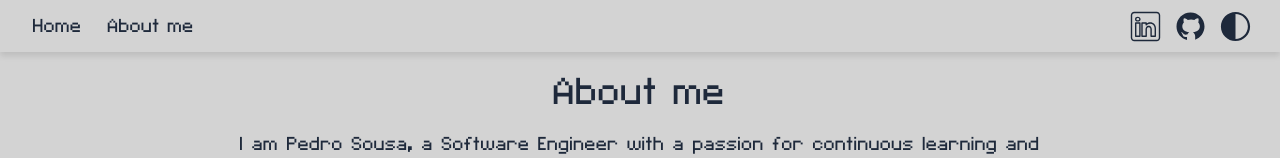
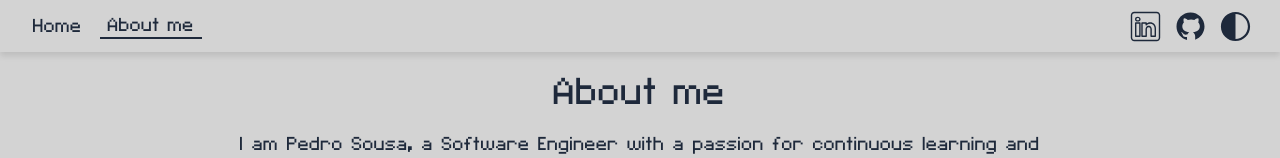
Before and after one commit to pedropds/portfolio-react, a React (Create React App) app: page /aboutme in a window 1280 px wide. Shown: the top 158 px of the page. Built offline with nearby package versions, Linux system fonts and the light colour scheme.

Commit message:
Added underline border for selected header

```diff
--- a/src/components/header/Header.css
+++ b/src/components/header/Header.css
@@ -5,12 +5,21 @@
   align-items: center;
   position: sticky;
   top: 0;
-  background-color: #D3D3D3;
+  background-color: #d3d3d3;
   transition: background-color 0.5s ease; /* Transition for background color */
 }
 
 .header.dark {
   background-color: #1e293b;
+}
+
+.header-element.nav.active {
+  transition: border-bottom 0.5s ease; /* Transition for background color */
+  border-bottom: 2px solid #1e293b;
+}
+
+.header-element.nav.dark.active {
+  border-bottom: 2px solid #d3d3d3;
 }
 
 .image-container {
@@ -68,7 +77,7 @@
 }
 
 .nav.dark {
-  color: #D3D3D3;
+  color: #d3d3d3;
 }
 
 a {
--- a/src/components/header/Header.tsx
+++ b/src/components/header/Header.tsx
@@ -1,6 +1,6 @@
 import React, { useEffect, useState } from "react";
 import "./Header.css";
-import { useNavigate } from "react-router-dom"; // Import useNavigate
+import { useLocation, useNavigate } from "react-router-dom"; // Import useNavigate
 
 import LinkedInWhite from "../../images/linkedin-white.svg";
 import LinkedInBlack from "../../images/linkedin-black.svg";
@@ -17,6 +17,7 @@ interface HeaderProps {
 export const Header = ({ isDarkTheme, toggleTheme }: HeaderProps) => {
   const [isRotated, setIsRotated] = useState<boolean>(isDarkTheme); // Rotation state
   const navigate = useNavigate(); // Initialize useNavigate
+  const location = useLocation();
 
   const handleToggle = () => {
     toggleTheme();
@@ -32,13 +33,17 @@ export const Header = ({ isDarkTheme, toggleTheme }: HeaderProps) => {
     <div className={`header ${isDarkTheme ? "dark" : ""}`}>
       <div className="middle-header">
         <div
-          className={`header-element nav ${isDarkTheme ? "dark" : ""}`}
+          className={`header-element nav ${isDarkTheme ? "dark" : ""} ${
+            location.pathname === "/" ? "active" : ""
+          }`}
           onClick={() => handleNavigation("/")}
         >
           Home
         </div>
         <div
-          className={`header-element nav ${isDarkTheme ? "dark" : ""}`}
+          className={`header-element nav ${isDarkTheme ? "dark" : ""} ${
+            location.pathname === "/aboutme" ? "active" : ""
+          }`}
           onClick={() => handleNavigation("/aboutme")}
         >
           About me
```
